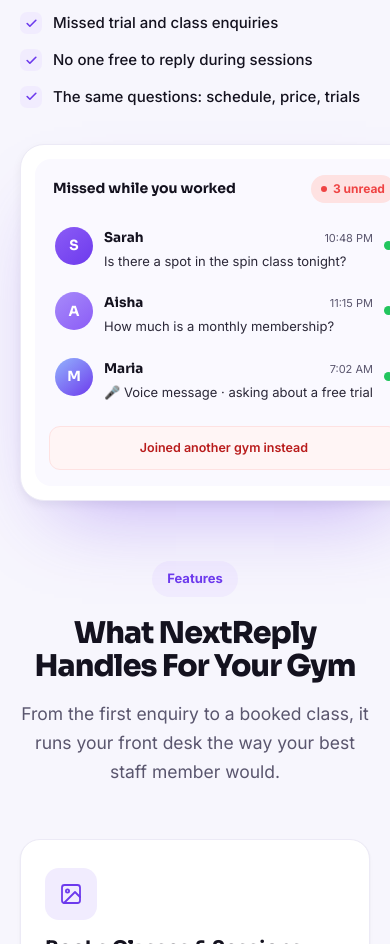
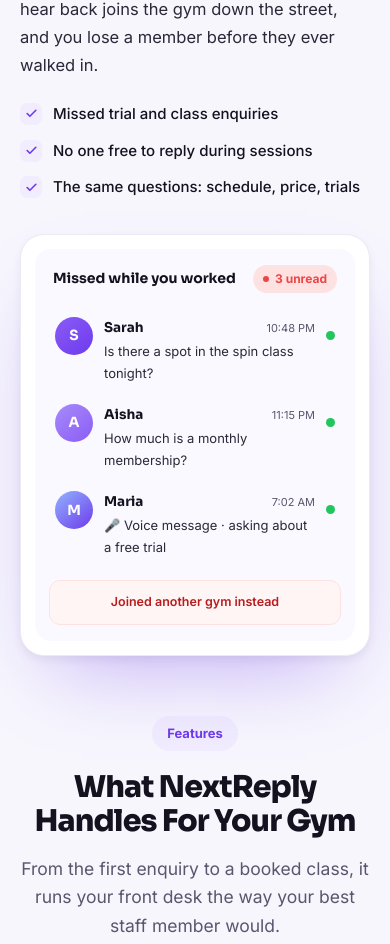
Before and after one commit to touseefbhatti728-droid/nextreply-website, a Next.js app: page /industries/gyms in a window 390 px wide. Shown: the part 2481-3425 px from the top of the page. Built offline with nearby package versions, Linux system fonts and the light colour scheme.

Commit message:
Fix mobile overflow - text wrap

```diff
--- a/app/globals.css
+++ b/app/globals.css
@@ -7,6 +7,7 @@
     --shadow-lg:0 4px 10px rgba(20,18,31,.06),0 40px 80px -34px rgba(109,58,237,.4);
   }
   *{margin:0;padding:0;box-sizing:border-box}
+  html,body{max-width:100vw;overflow-x:clip}
   html{scroll-behavior:smooth}
   body{font-family:'Inter',system-ui,sans-serif;background:#f7f6fd;color:var(--body);-webkit-font-smoothing:antialiased;line-height:1.65;overflow-x:hidden}
   a{text-decoration:none;color:inherit}
@@ -525,7 +526,7 @@
 .mock-top .st{font-size:11.5px;color:#7dd88f;display:flex;align-items:center;gap:5px}
 .mock-top .st::before{content:"";width:6px;height:6px;border-radius:50%;background:#7dd88f}
 .mock-body{padding:20px 16px;display:flex;flex-direction:column;gap:11px;background:#faf9ff}
-.bub{max-width:82%;padding:11px 15px;border-radius:16px;font-size:14px;line-height:1.5;color:var(--text)}
+.bub{max-width:82%;padding:11px 15px;border-radius:16px;font-size:14px;line-height:1.5;color:var(--text);overflow-wrap:anywhere}
 .bub.them{background:#fff;border:1px solid var(--line);border-bottom-left-radius:5px;align-self:flex-start;box-shadow:var(--shadow-sm)}
 .bub.me{background:var(--grad);color:#fff;border-bottom-right-radius:5px;align-self:flex-end}
 .bub.voice{display:flex;align-items:center;gap:10px;align-self:flex-start;background:#fff;border:1px solid var(--line)}
@@ -552,7 +553,8 @@
 .col-text .mini{margin-top:22px;display:flex;flex-direction:column;gap:12px;list-style:none}
 .col-text .mini li{display:flex;gap:11px;font-size:15px;font-weight:500;color:var(--text)}
 .col-text .mini .tk{flex-shrink:0;width:22px;height:22px;border-radius:7px;background:var(--tint);color:var(--violet-dark);display:flex;align-items:center;justify-content:center;margin-top:1px}
-.illus{position:relative}
+.illus{position:relative;max-width:100%}
+.illus .frame{max-width:100%;overflow:hidden}
 .illus .glow{inset:6% 4%;background:radial-gradient(closest-side,rgba(167,139,250,.28),transparent 72%);filter:blur(30px)}
 .illus .frame{position:relative;background:var(--surface);border:1px solid var(--line);border-radius:24px;padding:14px;box-shadow:var(--shadow-lg)}
 @media(max-width:860px){.split{grid-template-columns:1fr;gap:36px}.split.flip .col-text{order:0}}
@@ -565,7 +567,7 @@
 .mm-top{display:flex;align-items:baseline;justify-content:space-between;gap:8px}
 .mm-top b{font-family:'Sora',sans-serif;font-size:13.5px;color:var(--text)}
 .mm-top span{font-size:11px;color:var(--muted);flex-shrink:0}
-.mm-body p{font-size:13px;color:var(--body);margin:2px 0 0;white-space:nowrap;overflow:hidden;text-overflow:ellipsis}
+.mm-body p{font-size:13px;color:var(--body);margin:2px 0 0;overflow:hidden;overflow-wrap:anywhere}
 .mm-dot{width:9px;height:9px;border-radius:50%;background:#22c55e;flex-shrink:0;margin-top:14px}
 
 /* feature cards */
```
